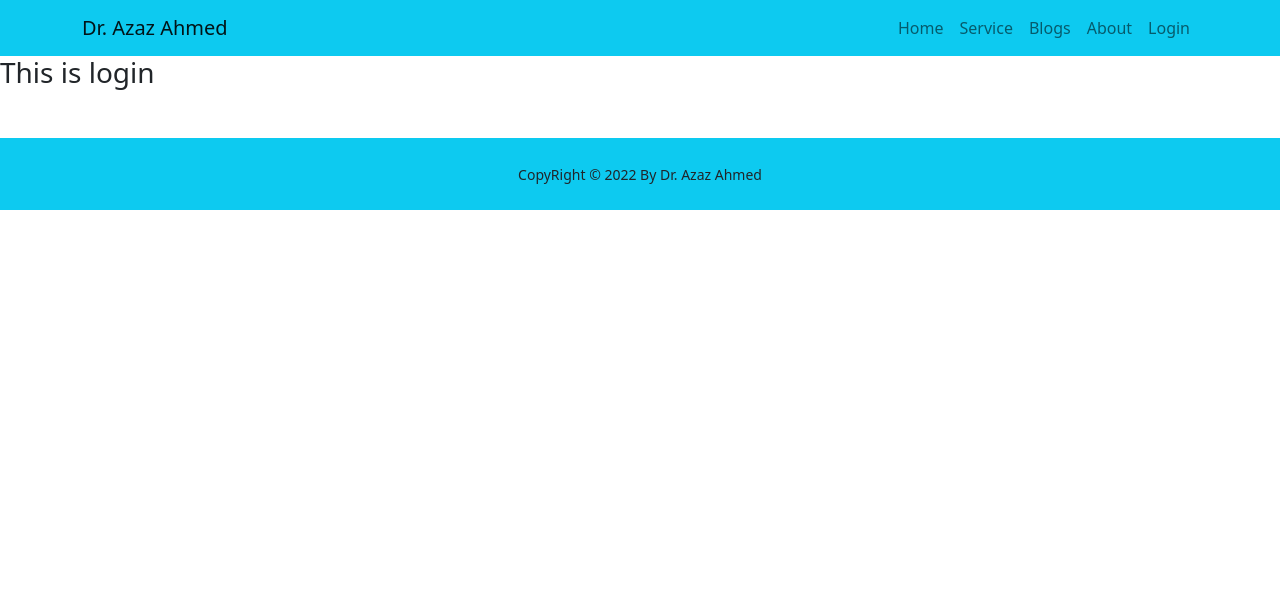
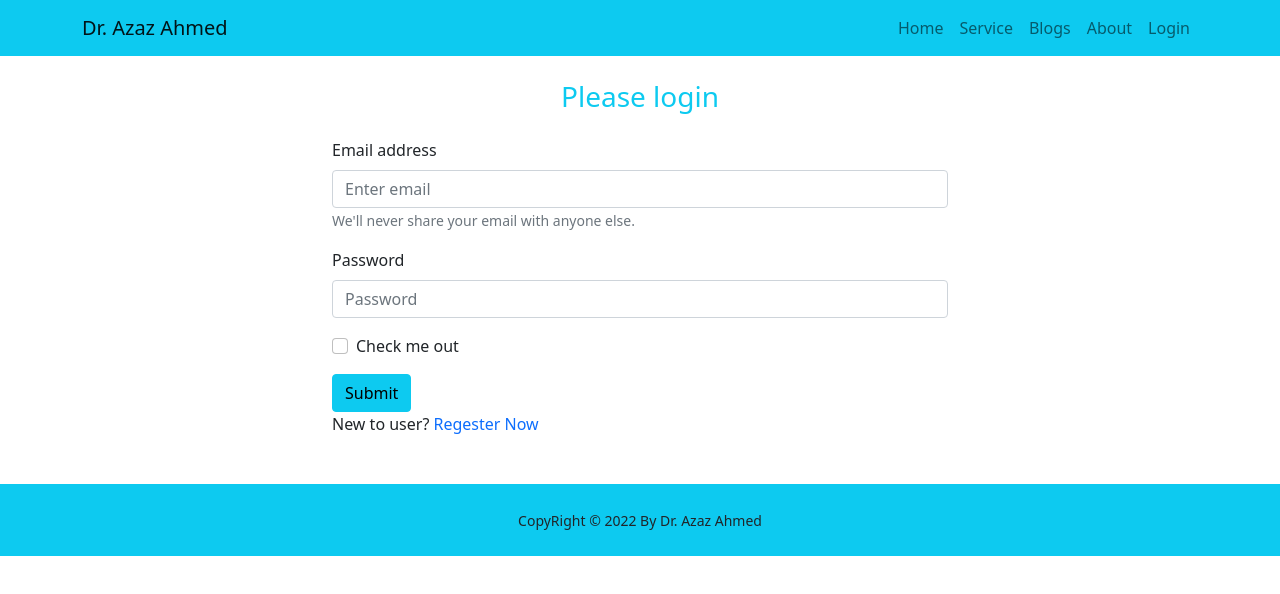
Before and after one commit to naeemtalukder/doctor-azaz-ahmed, a React (Create React App) app: page /login in a window 1280 px wide. Shown: the top 594 px of the page. Built offline with nearby package versions, Linux system fonts and the light colour scheme.

Commit message:
Login and Regester UI done

```diff
--- a/src/App.js
+++ b/src/App.js
@@ -8,6 +8,7 @@ import Login from './Page/Login/Login';
 import Services from './Page/Home/Services/Services';
 import Notfound from './Page/Shared/NotFound/Notfound';
 import CheckOut from './Page/CheckOut/CheckOut';
+import Regester from './Page/Login/Resgester/Regester';
 
 function App() {
   return (
@@ -20,6 +21,7 @@ function App() {
         <Route path='/blogs' element={<Blogs></Blogs>}></Route>
         <Route path='/about' element={<About />}></Route>
         <Route path='/login' element={<Login></Login>}></Route>
+        <Route path='/regester' element={<Regester></Regester>}></Route>
         <Route path='*' element={<Notfound></Notfound>}></Route>
       </Routes>
       <Footer></Footer>
--- a/src/Page/Login/Login.js
+++ b/src/Page/Login/Login.js
@@ -1,10 +1,48 @@
-import React from 'react';
+import React, { useRef } from 'react';
+import { Form, Button } from 'react-bootstrap';
+import { Link, useNavigate } from 'react-router-dom';
+
 
 const Login = () => {
+    const emailRef = useRef('');
+    const passwordRef = useRef('');
+    const navigate = useNavigate();
+
+    const handleSubmit = event => {
+        event.preventDefault('');
+        const email = emailRef.current.value;
+        const password = passwordRef.current.value;
+        console.log(email, password);
+    }
+    const navigateRegester = event => {
+        navigate('/regester');
+    }
     return (
-        <div>
-            <h3>This is login</h3>
-        </div>
+        <div className='container w-50 mx-auto'>
+            <h3 className='text-center text-info my-4'>Please login</h3>
+            <Form onSubmit={handleSubmit}>
+                <Form.Group className="mb-3" controlId="formBasicEmail">
+                    <Form.Label>Email address</Form.Label>
+                    <Form.Control ref={emailRef} type="email" placeholder="Enter email" required />
+                    <Form.Text className="text-muted">
+                        We'll never share your email with anyone else.
+                    </Form.Text>
+                </Form.Group>
+
+                <Form.Group className="mb-3" controlId="formBasicPassword">
+                    <Form.Label>Password</Form.Label>
+                    <Form.Control ref={passwordRef} type="password" placeholder="Password" required />
+                </Form.Group>
+                <Form.Group className="mb-3" controlId="formBasicCheckbox">
+                    <Form.Check type="checkbox" label="Check me out" />
+                </Form.Group>
+                <Button variant="info" type="submit">
+                    Submit
+                </Button>
+                <p>New to user? <Link to='/regester' className='text-decoration-none text-primary pe-auto'
+                    onClick={navigateRegester}>Regester Now</Link></p>
+            </Form>
+        </div >
     );
 };
 
--- /dev/null
+++ b/src/Page/Login/Resgester/Regester.css
@@ -0,0 +1,12 @@
+.regester-form {
+    margin-bottom: 50px;
+}
+
+.regester-form input {
+    display: block;
+    height: 50px;
+    padding-left: 10px;
+    margin: 10px;
+    width: 100%;
+    font-size: 18px;
+}
--- /dev/null
+++ b/src/Page/Login/Resgester/Regester.js
@@ -0,0 +1,35 @@
+import React from 'react';
+import { Link, useNavigate } from 'react-router-dom';
+import './Regester.css';
+
+const Regester = () => {
+    const navigate = useNavigate();
+    const navigateLogin = event => {
+        navigate('/login');
+    }
+    const handleRegester = event => {
+        event.preventDefault();
+        const name = event.target.name.value;
+        const email = event.target.email.value;
+        const password = event.target.password.value;
+    }
+    return (
+        <div className='container w-50 mx-auto'>
+            <div className='regester-form'>
+                <h3 className='text-center text-info my-4'>Please Regester</h3>
+                <form onSubmit={handleRegester}>
+                    <input type="text" name="name" id="" placeholder='Type Your Name' />
+
+                    <input type="email" name="email" id="" placeholder='Enter Email' required />
+
+                    <input type="password" name="password" id="" placeholder='Enter Password' required />
+                    <input className='btn btn-info' type="submit" value="Regester" />
+                </form>
+                <p>Already have an accound? <Link to='/login' className='text-decoration-none text-primary pe-auto'
+                    onClick={navigateLogin}>Please Login</Link></p>
+            </div>
+        </div>
+    );
+};
+
+export default Regester;
```
